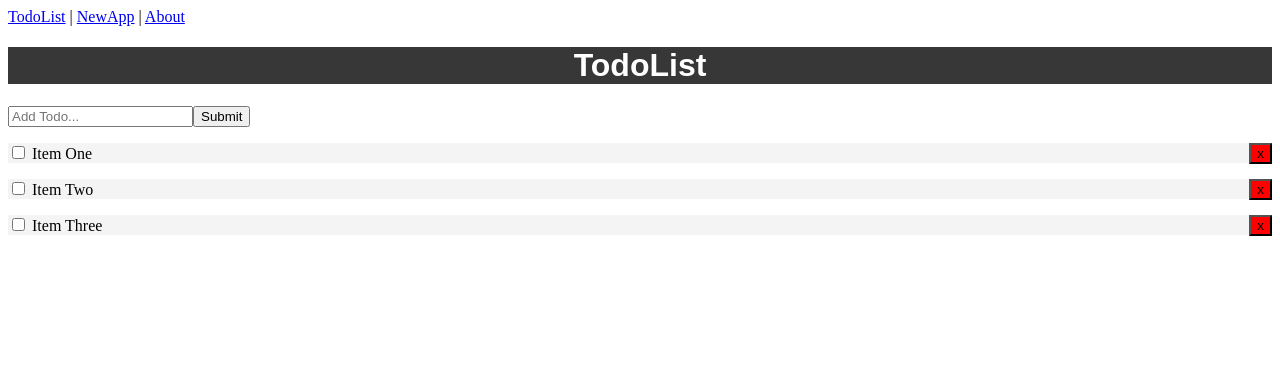
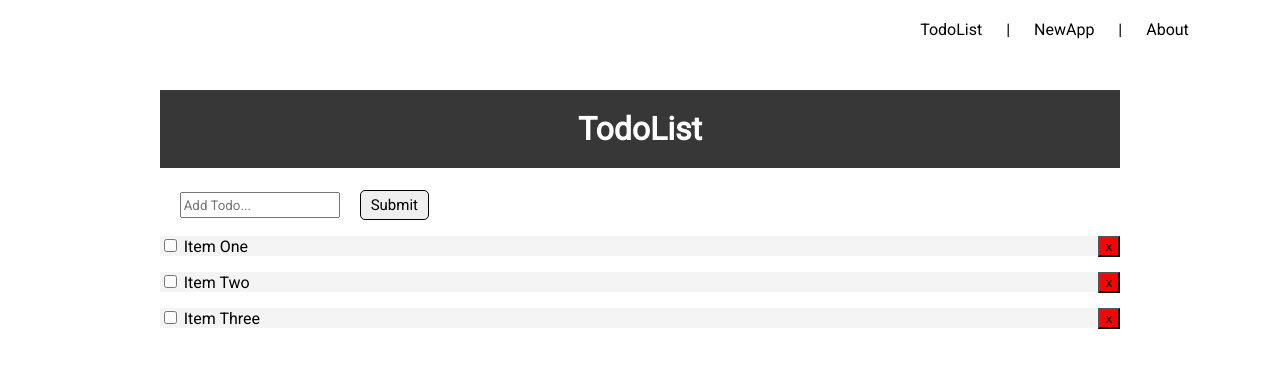
Before and after one commit to j-shim/CMPT470TechnologyEvaluation, a Vue app: page /about in a window 1280 px wide. Shown: the top 368 px of the page. Built offline with nearby package versions, Linux system fonts and the light colour scheme.

Commit message:
Added some CSS styles to To do list

```diff
--- a/src/App.vue
+++ b/src/App.vue
@@ -1,13 +1,32 @@
 <template>
   <div id="app">
     <div id="nav">
-      <router-link to="/">TodoList</router-link> |
-      <router-link to="/newapp">NewApp</router-link> |
-      <router-link to="/about">About</router-link>
+      <router-link class="navItem" to="/">TodoList</router-link> |
+      <router-link class="navItem" to="/newapp">NewApp</router-link> |
+      <router-link class="navItem" to="/about">About</router-link>
     </div>
     <router-view/>
   </div>
 </template>
 
-<style>
+<style scoped>
+  * {
+    font-family: "Roboto", sans-serif;
+  }
+
+  #nav {
+    margin: 20px 5%;
+    text-align: right;
+  }
+
+  .navItem {
+    margin: 0px 20px;
+    text-decoration: none;
+    color: black;
+    transition: transform 0.2s ease 0.3s;
+  }
+
+  .navItem:hover {
+    color: rgb(95, 95, 95);
+  }
 </style>
--- a/src/components/AddTodo.vue
+++ b/src/components/AddTodo.vue
@@ -1,8 +1,8 @@
 <template>
   <div>
       <form @submit="addTodo">
-          <input type="text" name="title" v-model="title" placeholder="Add Todo...">
-          <input type="submit" value="Submit">
+          <input class="enter-field" type="text" name="title" v-model="title" placeholder="Add Todo...">
+          <input class="submit-button" type="submit" value="Submit">
       </form>
   </div>
 </template>
@@ -34,5 +34,26 @@ export default {
 </script>
 
 <style scoped>
+    @import url('https://fonts.googleapis.com/css2?family=Roboto&display=swap');
 
+    * {
+        font-family: "Roboto", sans-serif;
+    }
+
+    .enter-field {
+        height: 20px;
+        margin: 0px 20px;
+    }
+
+    .submit-button {
+        border: 1px solid;
+        border-radius: 5px;
+        padding: 5px 10px;
+        font-size: 15px;
+    }
+
+    .submit-button:hover {
+        background-color: grey;
+        color: white;
+    }
 </style>
--- a/src/components/Todos.vue
+++ b/src/components/Todos.vue
@@ -19,6 +19,10 @@ export default {
 }
 </script>
 
-<style>
+<style scoped>
+    @import url('https://fonts.googleapis.com/css2?family=Roboto&display=swap');
 
+    * {
+        font-family: "Roboto", sans-serif;
+    }
 </style>
--- a/src/components/layout/Header.vue
+++ b/src/components/layout/Header.vue
@@ -11,13 +11,19 @@ export default {
 </script>
 
 <style scoped>
+    @import url('https://fonts.googleapis.com/css2?family=Roboto&display=swap');
+
+    * {
+        font-family: "Roboto", sans-serif;
+    }
+
     .header {
         text-align: center;
         background: rgb(55, 55, 55);
     }
 
     h1 {
-        font-family: sans-serif;
         color: white;
+        padding: 20px;
     }
 </style>
--- a/src/css/About.css
+++ /dev/null
@@ -1,21 +0,0 @@
-@import url('https://fonts.googleapis.com/css2?family=Roboto&display=swap');
-
-* {
-    font-family: "Roboto", sans-serif;
-}
-
-.about {
-    padding: 10px 12%;
-}
-
-h2 {
-    margin: 10px 0px;
-}
-
-.feature-list {
-    list-style: none;
-}
-
-.feature {
-    font-style: bold;
-}
--- a/src/views/About.vue
+++ b/src/views/About.vue
@@ -43,9 +43,31 @@
         </p>
       </li>
     </ul>
+    <br/>
+    <p>To read more about Vue, please visit <a href="https://vuejs.org/">Vue's documentation page</a></p>
   </div>
 </template>
 
 <style scoped>
-  @import '../css/About.css';
+  @import url('https://fonts.googleapis.com/css2?family=Roboto&display=swap');
+
+  * {
+      font-family: "Roboto", sans-serif;
+  }
+
+  .about {
+      padding: 10px 12%;
+  }
+
+  h2 {
+      margin: 10px 0px;
+  }
+
+  .feature-list {
+      list-style: none;
+  }
+
+  .feature {
+      font-style: bold;
+  }
 </style>
--- a/src/views/TodoList.vue
+++ b/src/views/TodoList.vue
@@ -52,5 +52,14 @@ export default {
 }
 </script>
 
-<style>
+<style scoped>
+  @import url('https://fonts.googleapis.com/css2?family=Roboto&display=swap');
+
+  * {
+      font-family: "Roboto", sans-serif;
+  }
+
+  #todolist {
+    padding: 10px 12%;
+  }
 </style>
```
